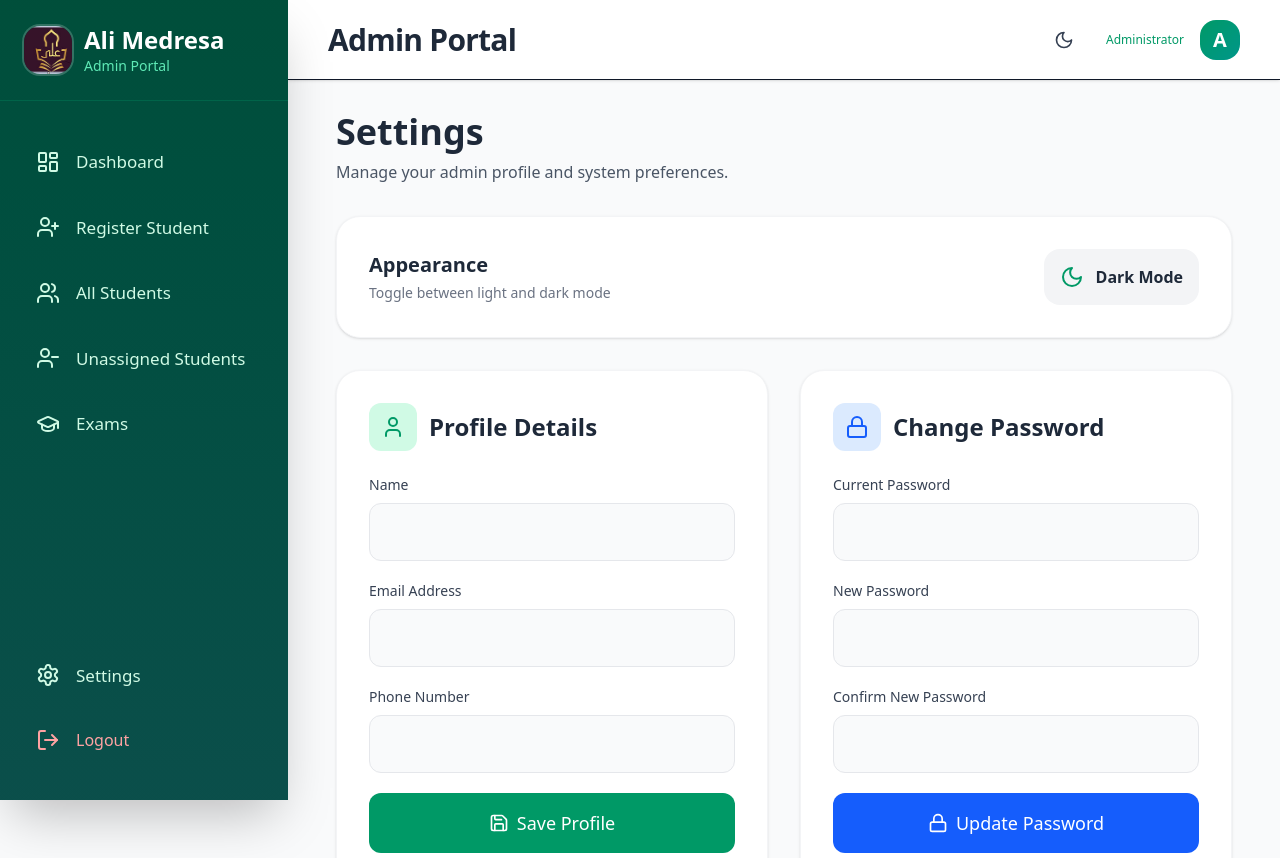
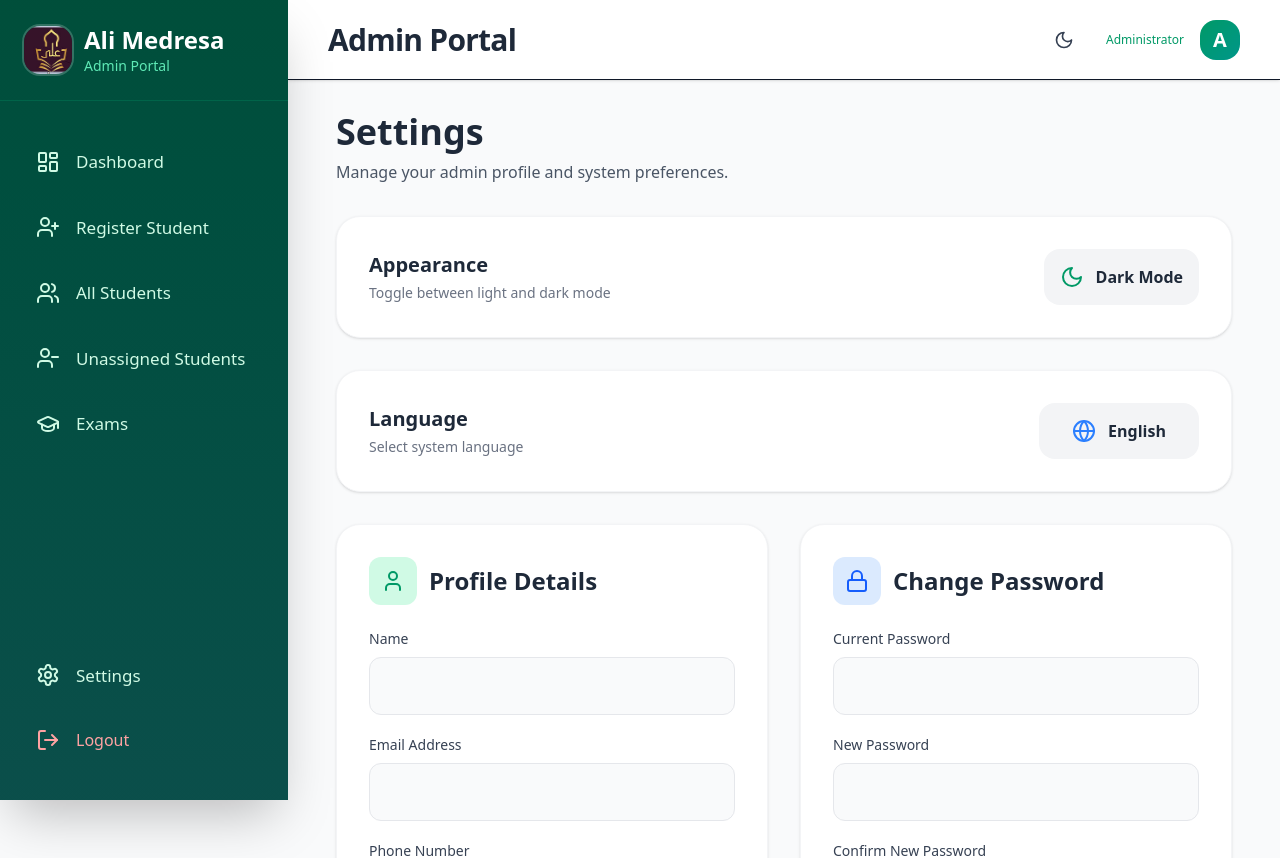
Before and after one commit to fuad-kamil/medresa, a React (Vite) app in the folder frontend/: page /admin/settings in a window 1280 px wide. Shown: the top 858 px of the page. Built offline with nearby package versions, Linux system fonts and the light colour scheme; no server answers.

Commit message:
feat: add English/Amharic language toggle and date translation

```diff
--- a/frontend/src/components/Ustaz/UstazSidebar.jsx
+++ b/frontend/src/components/Ustaz/UstazSidebar.jsx
@@ -6,7 +6,7 @@ import useAuthStore from "../../store/authStore";
 
 export default function UstazSidebar() {
   const location = useLocation();
-  const { user, logout } = useAuthStore();
+  const { user, logout, language } = useAuthStore();
   const [yesterdayAbsentees, setYesterdayAbsentees] = useState([]);
   const [weeklyAbsentees, setWeeklyAbsentees] = useState({});
   const [isOpen, setIsOpen] = useState(false);
@@ -36,7 +36,7 @@ export default function UstazSidebar() {
             grouped[studentName] = [];
           }
           // Format date to local string e.g. "Mon, May 15"
-          const dateStr = new Date(record.date).toLocaleDateString("en-US", {
+          const dateStr = new Date(record.date).toLocaleDateString(language === 'am' ? 'am-ET' : 'en-US', {
             weekday: "short",
             month: "short",
             day: "numeric",
--- a/frontend/src/pages/Admin/AdminDashboard.jsx
+++ b/frontend/src/pages/Admin/AdminDashboard.jsx
@@ -4,7 +4,7 @@ import { Users, Calendar, ChevronDown, ChevronUp, User, CheckCircle, Trash2, Arr
 import useAuthStore from "../../store/authStore";
 
 export default function AdminDashboard() {
-  const { token } = useAuthStore();
+  const { token, language } = useAuthStore();
   const [students, setStudents] = useState([]);
   const [ustazs, setUstazs] = useState([]);
   const [todayAttendance, setTodayAttendance] = useState([]);
@@ -278,7 +278,8 @@ export default function AdminDashboard() {
                             `}
                           >
                             <span className={`w-1.5 h-1.5 rounded-full ${ day.taken ? 'bg-emerald-500' : 'bg-red-400' }`} />
-                            {day.dayName}{day.isToday ? ' (Today)' : ''}
+                            {new Date(day.date).toLocaleDateString(language === 'am' ? 'am-ET' : 'en-US', { weekday: 'short' })}
+                            {day.isToday ? (language === 'am' ? ' (ዛሬ)' : ' (Today)') : ''}
                           </span>
                         ))}
                       </div>
@@ -417,7 +418,7 @@ export default function AdminDashboard() {
                       <div key={record._id} className="flex justify-between items-center p-4 rounded-xl border border-gray-100 dark:border-gray-800 bg-gray-50 dark:bg-gray-950/50">
                         <div>
                           <p className="font-semibold text-gray-800 dark:text-white">
-                            {new Date(record.date).toLocaleDateString("en-US", { weekday: 'long', year: 'numeric', month: 'long', day: 'numeric' })}
+                            {new Date(record.date).toLocaleDateString(language === 'am' ? 'am-ET' : 'en-US', { weekday: 'long', year: 'numeric', month: 'long', day: 'numeric' })}
                           </p>
                           <p className="text-xs text-gray-500 mt-1">Recorded by: {record.ustaz?.name || "Unknown"}</p>
                         </div>
--- a/frontend/src/pages/Admin/AdminSettings.jsx
+++ b/frontend/src/pages/Admin/AdminSettings.jsx
@@ -1,10 +1,10 @@
 import { useState } from "react";
 import axiosInstance from "../../utils/axiosInstance";
-import { User, Lock, Moon, Sun, Save } from "lucide-react";
+import { User, Lock, Moon, Sun, Save, Globe } from "lucide-react";
 import useAuthStore from "../../store/authStore";
 
 export default function AdminSettings() {
-  const { user, login, theme, toggleTheme, token } = useAuthStore();
+  const { user, login, theme, toggleTheme, token, language, setLanguage } = useAuthStore();
 
   // Profile Form State
   const [profileData, setProfileData] = useState({
@@ -83,6 +83,21 @@ export default function AdminSettings() {
         >
           {theme === "dark" ? <Sun size={24} className="text-amber-500" /> : <Moon size={24} className="text-emerald-600" />}
           {theme === "dark" ? "Light Mode" : "Dark Mode"}
+        </button>
+      </div>
+
+      {/* Language Toggle */}
+      <div className="bg-white dark:bg-gray-900 rounded-3xl p-8 shadow-sm border border-gray-100 dark:border-gray-800 flex items-center justify-between">
+        <div>
+          <h2 className="text-xl font-bold text-gray-800 dark:text-white mb-1">Language</h2>
+          <p className="text-gray-500 dark:text-gray-400 text-sm">Select system language</p>
+        </div>
+        <button
+          onClick={() => setLanguage(language === "en" ? "am" : "en")}
+          className="p-4 bg-gray-100 dark:bg-gray-800 text-gray-800 dark:text-white rounded-2xl hover:bg-gray-200 dark:hover:bg-gray-700 transition flex items-center gap-3 font-semibold w-40 justify-center"
+        >
+          <Globe size={24} className="text-blue-500" />
+          {language === "en" ? "English" : "አማርኛ"}
         </button>
       </div>
 
--- a/frontend/src/pages/Ustaz/UstazDashboard.jsx
+++ b/frontend/src/pages/Ustaz/UstazDashboard.jsx
@@ -4,7 +4,7 @@ import axiosInstance from "../../utils/axiosInstance";
 import useAuthStore from "../../store/authStore";
 
 export default function UstazDashboard() {
-  const { user } = useAuthStore();
+  const { user, language } = useAuthStore();
   const [students, setStudents] = useState([]);
   const [attendance, setAttendance] = useState({});
   const [loading, setLoading] = useState(true);
@@ -254,7 +254,7 @@ export default function UstazDashboard() {
             >
               {kitabAllowedDates.map(d => {
                 const dateStr = d.toISOString().split('T')[0];
-                const dayName = d.toLocaleDateString('en-US', { weekday: 'long' });
+                const dayName = d.toLocaleDateString(language === 'am' ? 'am-ET' : 'en-US', { weekday: 'long' });
                 return (
                   <option key={dateStr} value={dateStr}>
                     {dayName}, {dateStr}
--- a/frontend/src/pages/Ustaz/UstazSettings.jsx
+++ b/frontend/src/pages/Ustaz/UstazSettings.jsx
@@ -1,10 +1,10 @@
 import { useState } from "react";
 import axiosInstance from "../../utils/axiosInstance";
-import { User, Lock, Moon, Sun, Save } from "lucide-react";
+import { User, Lock, Moon, Sun, Save, Globe } from "lucide-react";
 import useAuthStore from "../../store/authStore";
 
 export default function UstazSettings() {
-  const { user, login, theme, toggleTheme, token } = useAuthStore();
+  const { user, login, theme, toggleTheme, token, language, setLanguage } = useAuthStore();
 
   // Profile Form State
   const [profileData, setProfileData] = useState({
@@ -84,6 +84,21 @@ export default function UstazSettings() {
         >
           {theme === "dark" ? <Sun size={24} className="text-amber-500" /> : <Moon size={24} className="text-emerald-600" />}
           {theme === "dark" ? "Light Mode" : "Dark Mode"}
+        </button>
+      </div>
+
+      {/* Language Toggle */}
+      <div className="bg-white dark:bg-gray-900 rounded-3xl p-8 shadow-sm border border-gray-100 dark:border-gray-800 flex items-center justify-between">
+        <div>
+          <h2 className="text-xl font-bold text-gray-800 dark:text-white mb-1">Language</h2>
+          <p className="text-gray-500 dark:text-gray-400 text-sm">Select system language</p>
+        </div>
+        <button
+          onClick={() => setLanguage(language === "en" ? "am" : "en")}
+          className="p-4 bg-gray-100 dark:bg-gray-800 text-gray-800 dark:text-white rounded-2xl hover:bg-gray-200 dark:hover:bg-gray-700 transition flex items-center gap-3 font-semibold w-40 justify-center"
+        >
+          <Globe size={24} className="text-blue-500" />
+          {language === "en" ? "English" : "አማርኛ"}
         </button>
       </div>
 
--- a/frontend/src/pages/Ustaz/WeeklyAbsentees.jsx
+++ b/frontend/src/pages/Ustaz/WeeklyAbsentees.jsx
@@ -1,11 +1,13 @@
 import { useState, useEffect } from "react";
 import axiosInstance from "../../utils/axiosInstance";
 import { CalendarX, Search } from "lucide-react";
+import useAuthStore from "../../store/authStore";
 
 export default function WeeklyAbsentees() {
   const [absentees, setAbsentees] = useState({});
   const [loading, setLoading] = useState(true);
   const [searchTerm, setSearchTerm] = useState("");
+  const language = useAuthStore(state => state.language);
 
   useEffect(() => {
     const fetchAbsentees = async () => {
@@ -26,7 +28,7 @@ export default function WeeklyAbsentees() {
             };
           }
           const dateObj = new Date(record.date);
-          const dateStr = dateObj.toLocaleDateString("en-US", {
+          const dateStr = dateObj.toLocaleDateString(language === 'am' ? 'am-ET' : 'en-US', {
             weekday: "long",
             month: "short",
             day: "numeric",
--- a/frontend/src/store/authStore.js
+++ b/frontend/src/store/authStore.js
@@ -4,6 +4,7 @@ const useAuthStore = create((set) => ({
     user: JSON.parse(localStorage.getItem('user')) || null,
     token: localStorage.getItem('token') || null,
     theme: localStorage.getItem('theme') || 'light',
+    language: localStorage.getItem('language') || 'en',
 
     login: (userData, token) => {
         localStorage.setItem('user', JSON.stringify(userData));
@@ -25,6 +26,11 @@ const useAuthStore = create((set) => ({
         document.documentElement.classList.toggle('dark', newTheme === 'dark');
         set({ theme: newTheme });
     },
+
+    setLanguage: (lang) => {
+        localStorage.setItem('language', lang);
+        set({ language: lang });
+    },
 }));
 
 export default useAuthStore;
```
